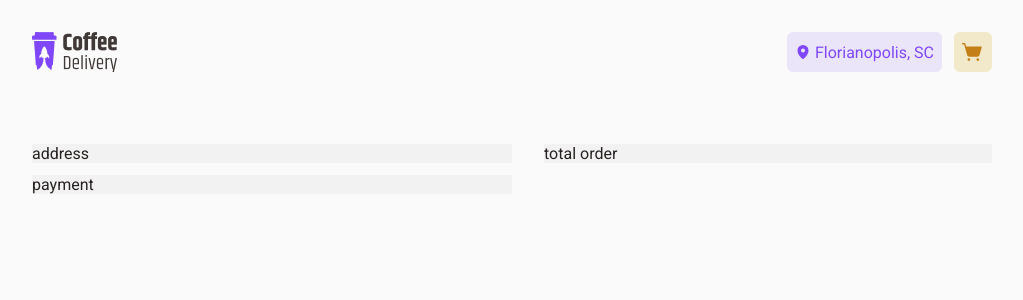
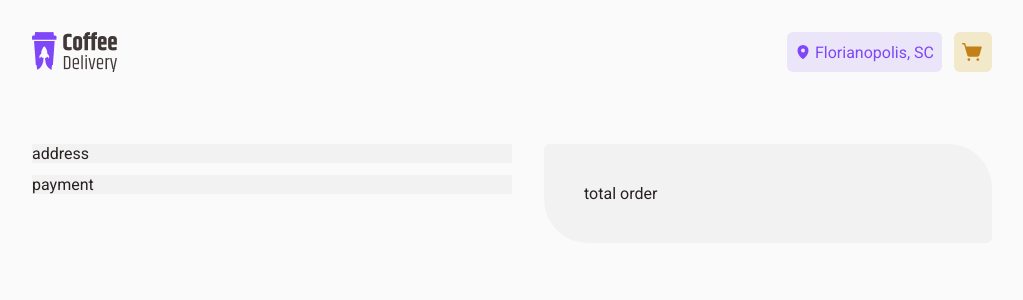
Before and after one commit to adonisamarante/coffee-delivery-dsf, a React (Vite) app: page /checkout in a window 1280 px wide. Shown: the top 300 px of the page, without its empty margins (128-1151 px from the left). Built offline with nearby package versions, Linux system fonts and the light colour scheme.

Commit message:
style: total order container to add title

```diff
--- a/src/pages/Checkout/styles.ts
+++ b/src/pages/Checkout/styles.ts
@@ -23,7 +23,17 @@ export const PaymentWrapper = styled(BaseWrapper)`
   width: 100%;
 `
 
+export const TotalOrderContainer = styled.div`
+  flex: 1;
+  flex-direction: column;
+  gap: 0.75rem;
+`
+
 export const TotalOrderWrapper = styled(BaseWrapper)`
   width: 28rem;
   height: fit-content;
+  border-radius: 6px 44px 6px 44px;
+  padding: 2.5rem;
+
+  flex-direction: column;
 `
```
